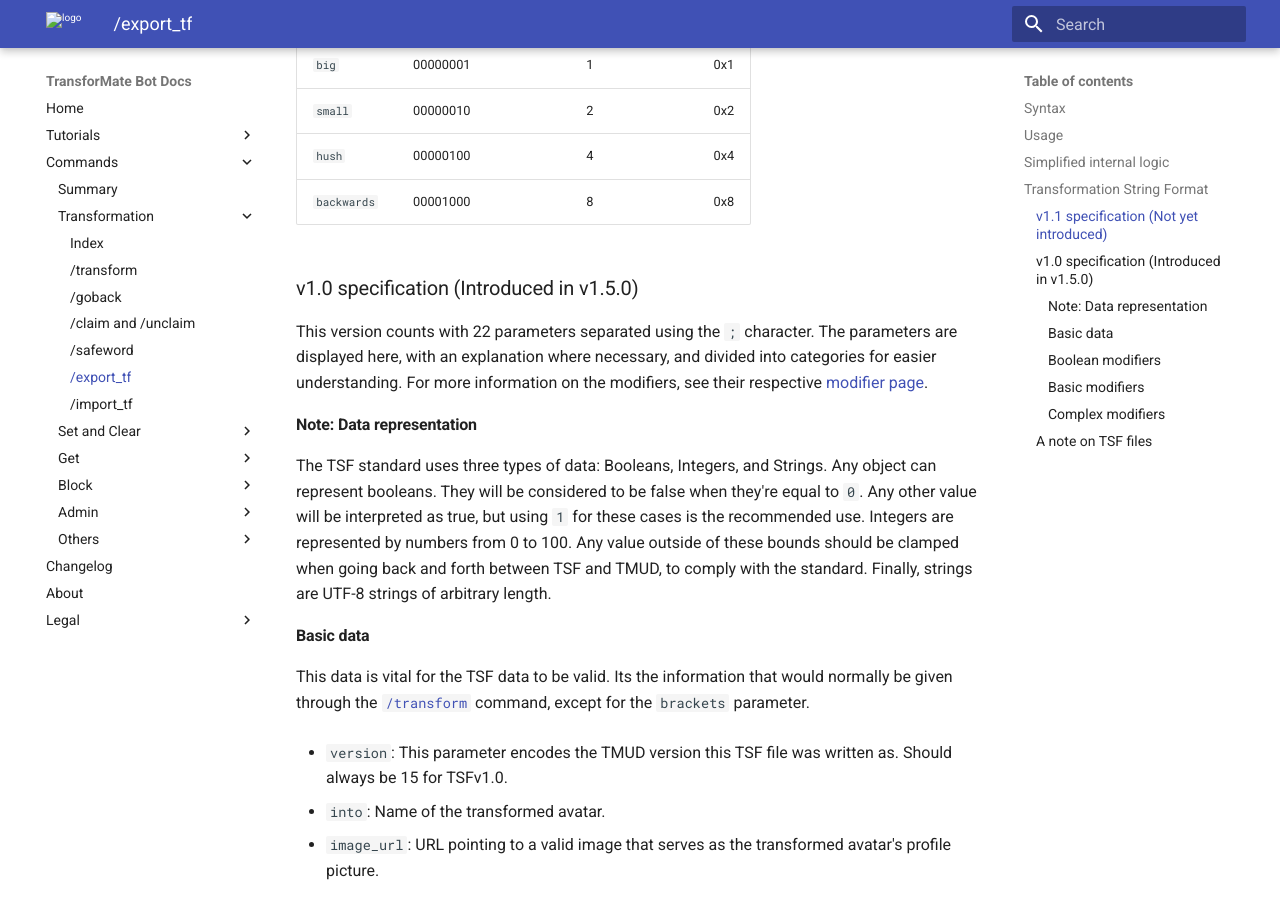
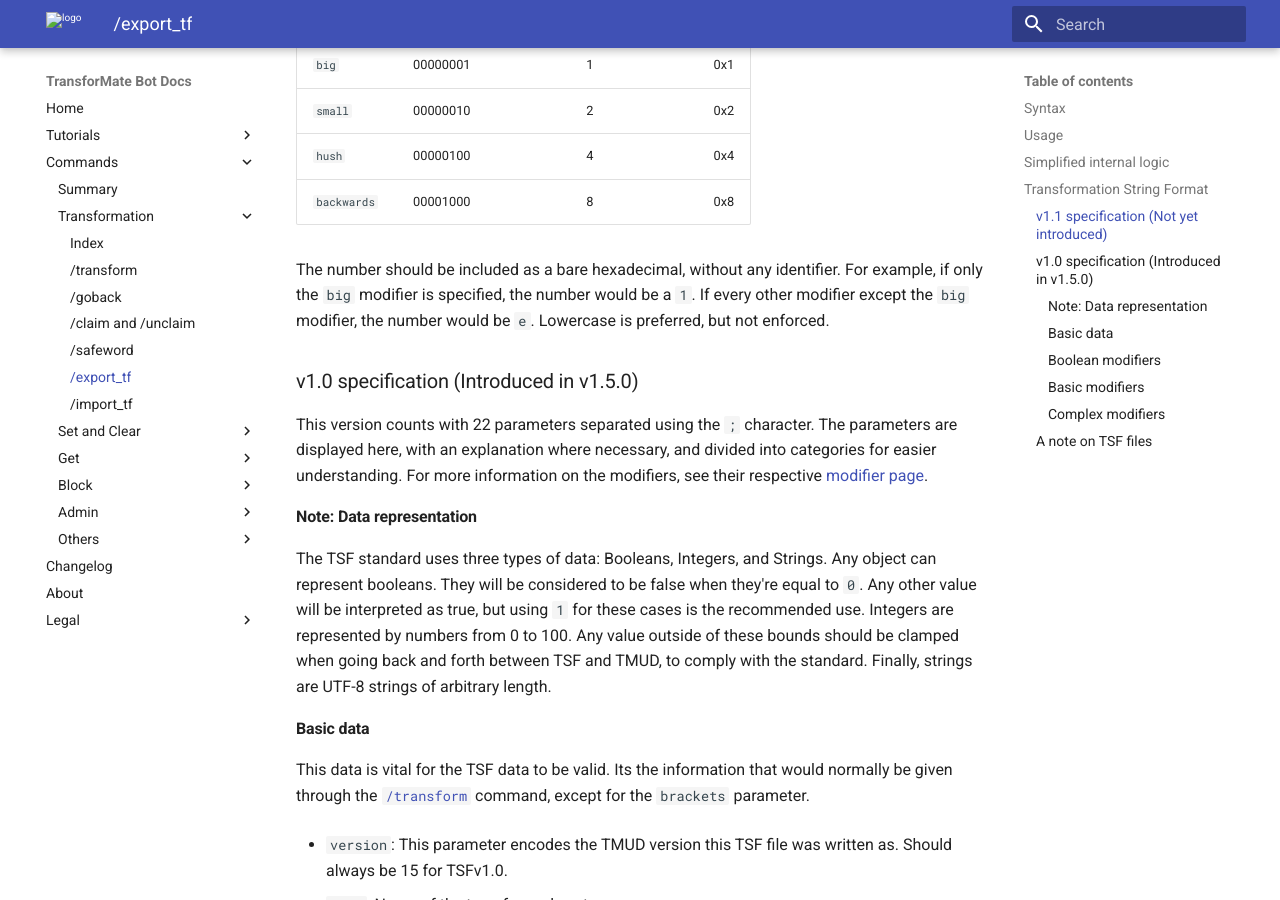
Before and after one commit to dorythecat/TransforMate, an MkDocs documentation site: the page built from docs/commands/transformation/export_tf.md, in a window 1280 px wide and 900 px high, scrolled down 2851 px. Built offline with MkDocs 1.6.1 and Material for MkDocs 9.7.7, drawn with Linux system fonts in a browser that asks for light colours.

Commit message:
Updated specification

```diff
--- a/docs/commands/transformation/export_tf.md
+++ b/docs/commands/transformation/export_tf.md
@@ -83,6 +83,11 @@
 | `small`     | 00000010 |             2 |               0x2 |
 | `hush`      | 00000100 |             4 |               0x4 |
 | `backwards` | 00001000 |             8 |               0x8 |
+
+The number should be included as a bare hexadecimal, without any identifier. For
+example, if only the `big` modifier is specified, the number would be a `1`. If
+every other modifier except the `big` modifier, the number would be `e`. Lowercase
+is preferred, but not enforced.
 
 ### v1.0 specification (Introduced in v1.5.0)
 This version counts with 22 parameters separated using the `;` character.
```
